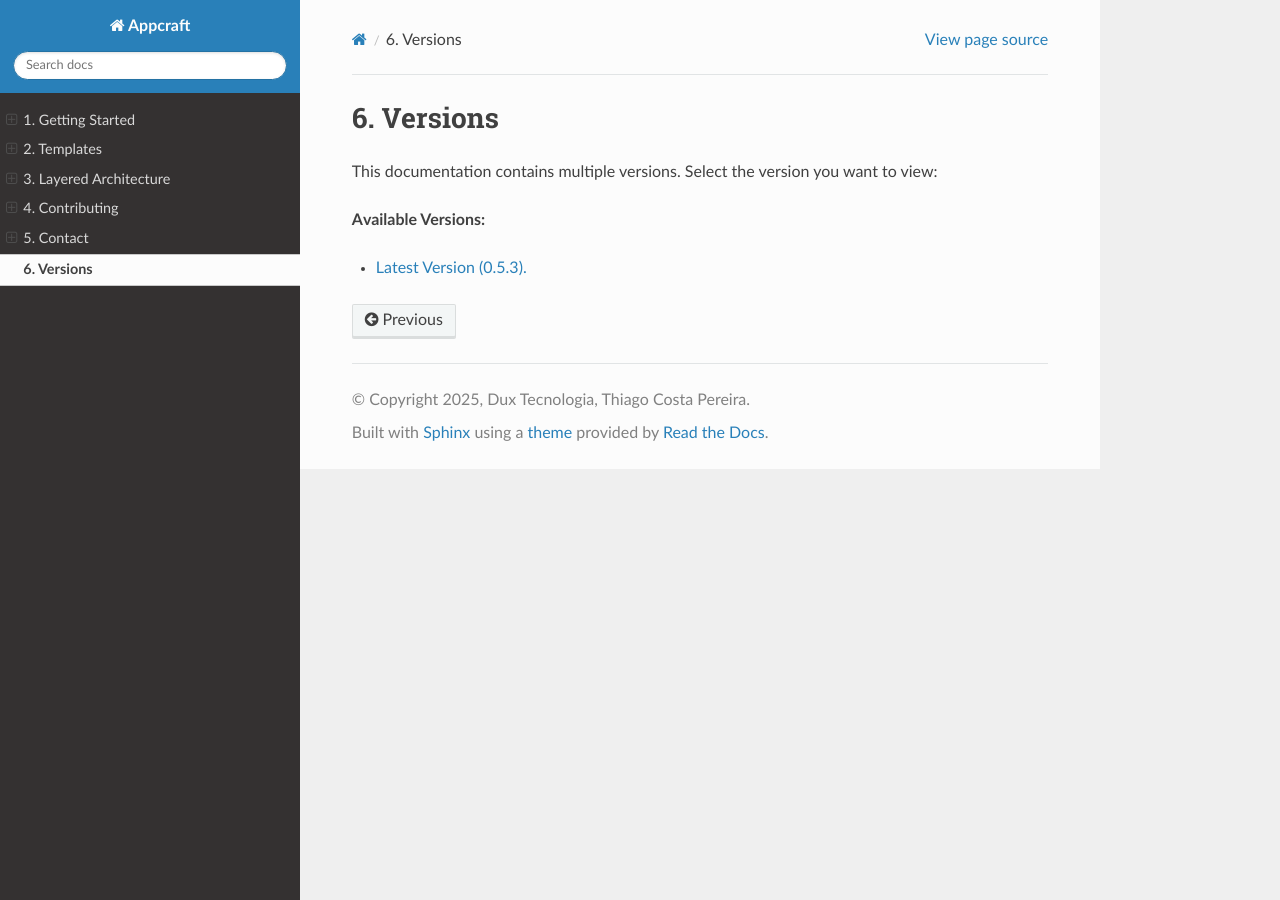
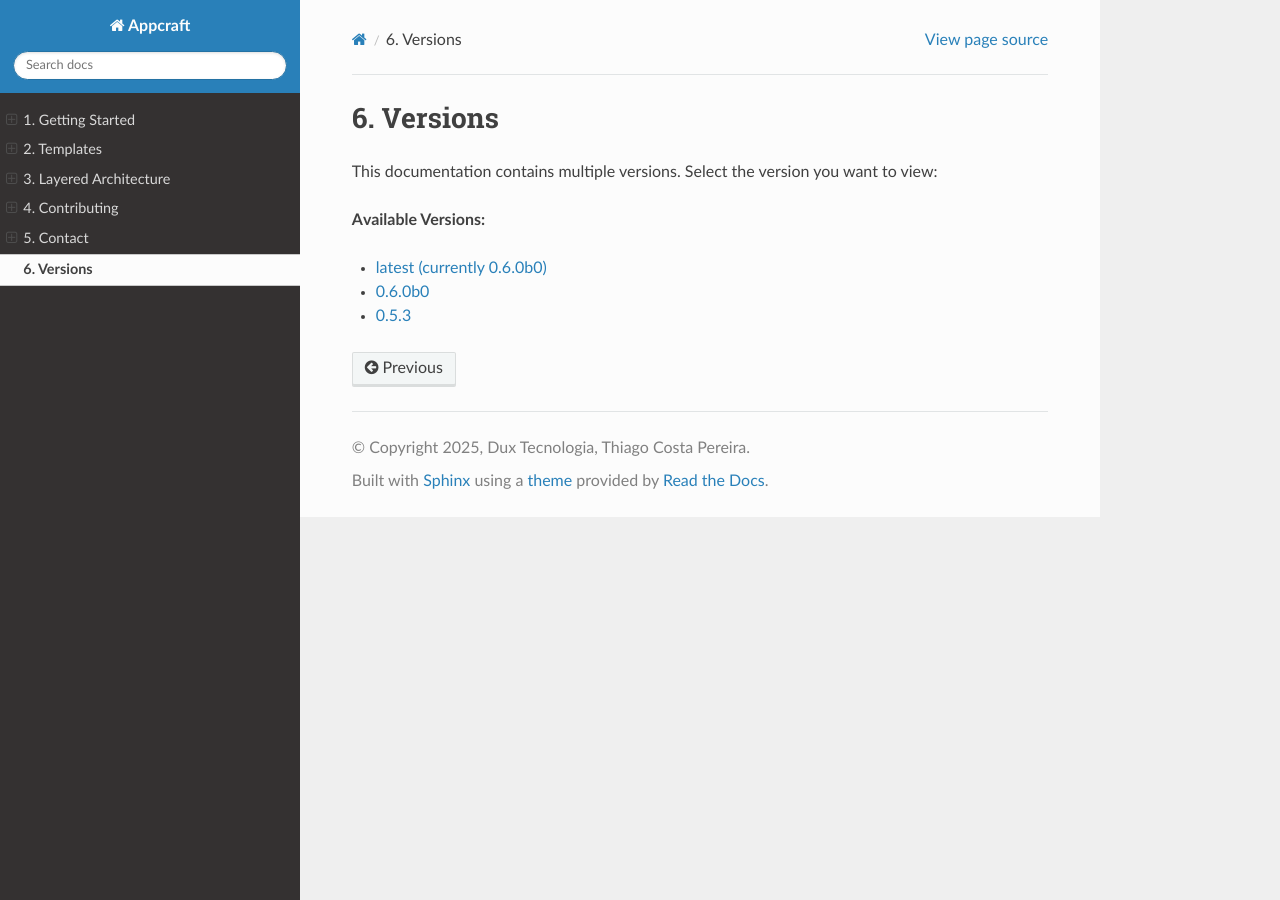
Before and after one commit to duxtec/appcraft, a Sphinx documentation site: the page built from 0.5.3/source/versions/index.rst, in a window 1280 px wide. Built offline with Sphinx 7.4.7 and the Read the Docs theme 3.1.0, drawn with Linux system fonts in a browser that asks for light colours.

Commit message:
fix: dangling links in 0.5.3's index/versions pages
Matches the same fix on the main repo's v0-beta branch: the
"Version Information" section linked to a hardcoded
../latest/versions/index.html (broken now that /latest/ is just a
redirect stub with no subpages) and index.rst had a dangling
#overview self-link. Also regenerates the versions page (was stale,
listing neither 0.5.3 nor anything else) and drops leftover
.doctrees/.buildinfo build cache that has no reason to be published.

```diff
--- a/0.5.3/source/index.rst
+++ b/0.5.3/source/index.rst
@@ -26,7 +26,7 @@
 Version Information
 -----------------------
 
-This documentation corresponds to AppCraft version |release|. For other versions, refer to the `version selection page <../latest/versions/index.html>`_.
+This documentation corresponds to AppCraft version |release|. For other versions, refer to the `version selection page <versions/index.html>`_.
 
 Features in Version |release|
 --------------------------------
--- a/0.5.3/source/versions/index.rst
+++ b/0.5.3/source/versions/index.rst
@@ -9,4 +9,6 @@
 **Available Versions:**
 
 
-- :latestversion:`.`
+- `latest (currently 0.6.0b0) <../../latest/index.html>`_
+- `0.6.0b0 <../../0.6.0b0/index.html>`_
+- `0.5.3 <../../0.5.3/index.html>`_
```
Also changed, not shown: other parts of 0.5.3/source/index.rst (+1 -1 lines), 8 other files.
